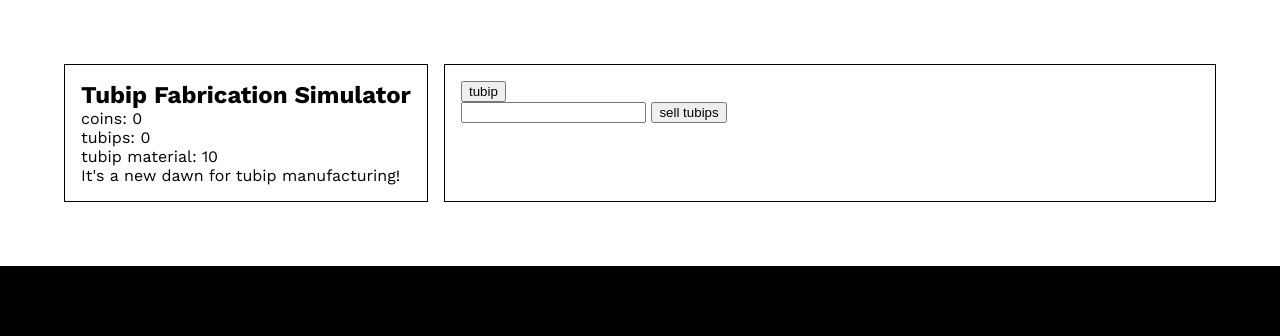
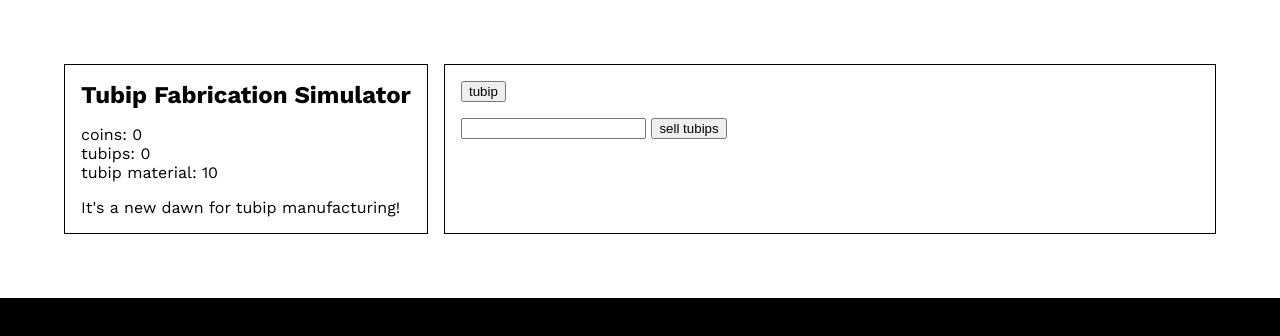
Before and after one commit to hs7t/tubip-fabrication-simulator, a Svelte app: page / in a window 1280 px wide. Shown: the top 336 px of the page. Built offline with nearby package versions, Linux system fonts and the light colour scheme.

Commit message:
use flex, gap on <section>s

```diff
--- a/src/App.svelte
+++ b/src/App.svelte
@@ -46,7 +46,11 @@
   }
 
   section {
+    display: flex;
+    flex-direction: column;
+
     padding: 1em;
+    gap: 1em;
     border: solid 1pt var(--t-color-primary);
   }
 
```
